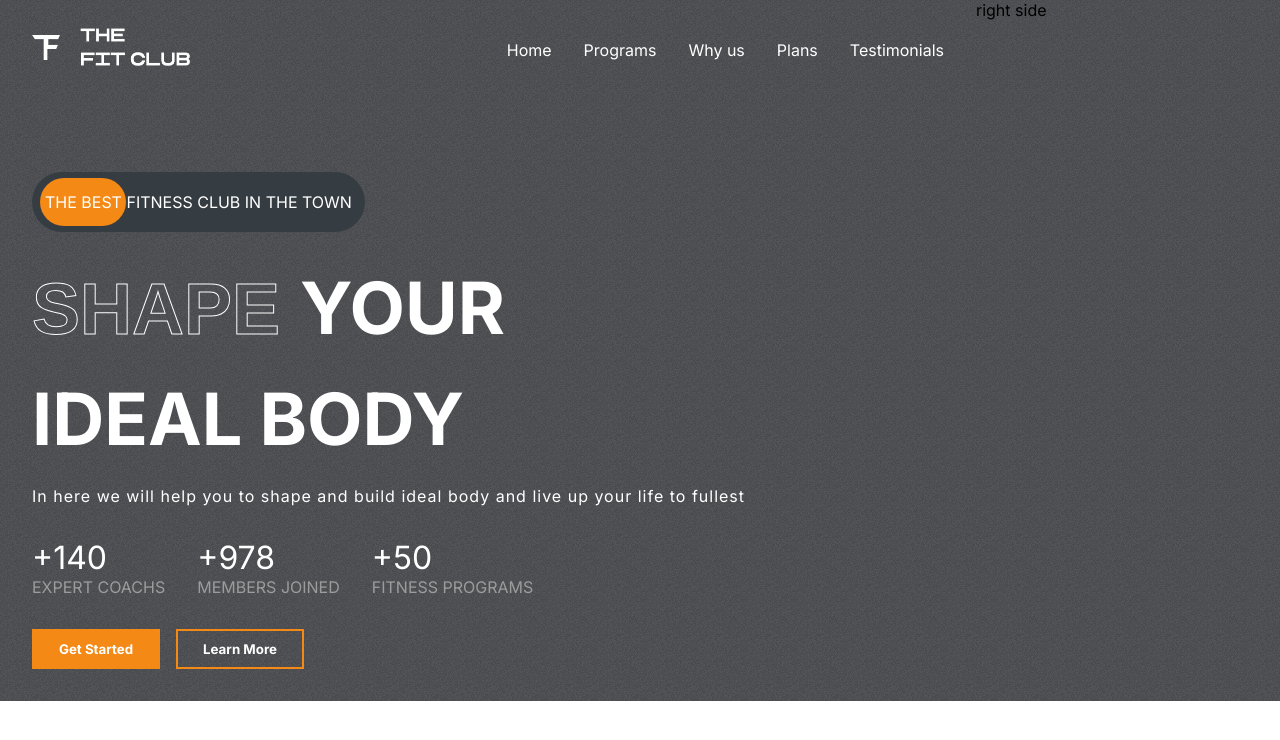
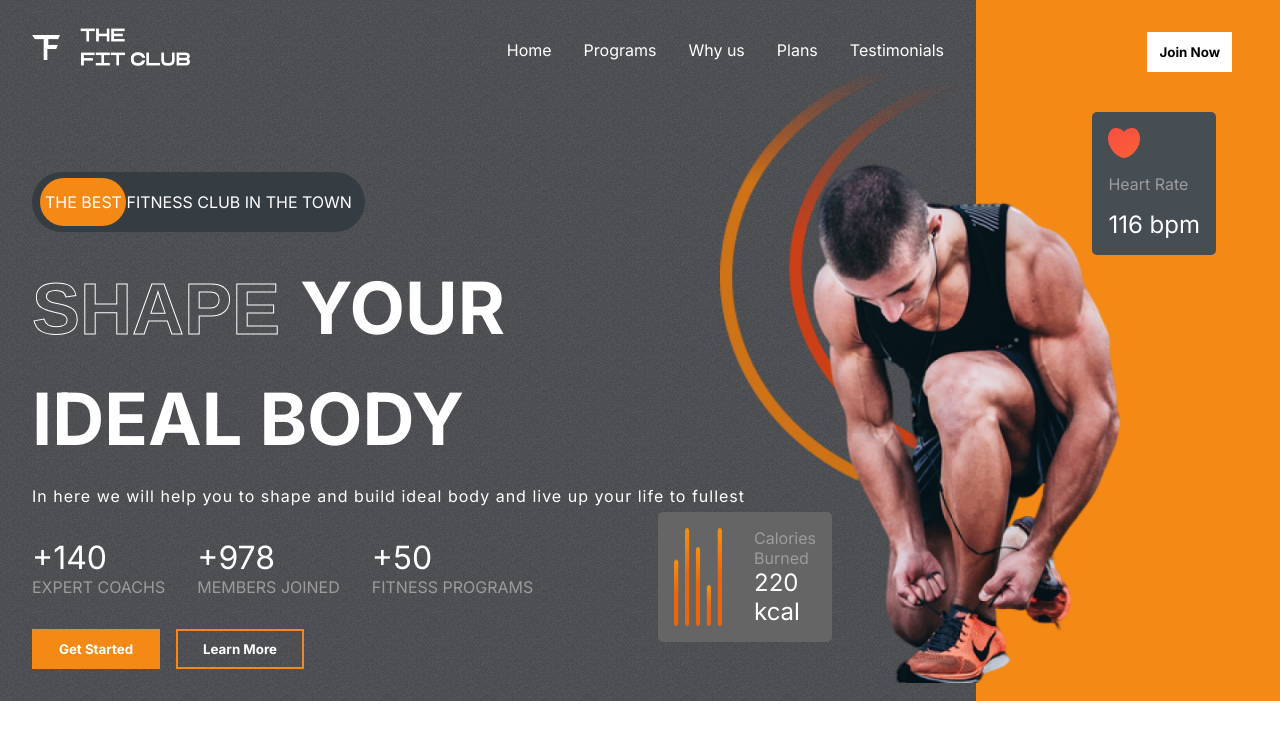
Before and after one commit to Hostlife22/fit-club, a React (Vite) app: page / in a window 1280 px wide. Shown: the top 740 px of the page. Built offline with nearby package versions, Linux system fonts and the light colour scheme.

Commit message:
feat: implemented thr Hero component

```diff
--- a/src/components/Button/Button.props.ts
+++ b/src/components/Button/Button.props.ts
@@ -3,5 +3,5 @@ import { ButtonHTMLAttributes, DetailedHTMLProps, ReactNode } from 'react';
 export interface IButtonProps
   extends DetailedHTMLProps<ButtonHTMLAttributes<HTMLButtonElement>, HTMLButtonElement> {
   children: ReactNode;
-  appearance: 'primary' | 'ghost';
+  appearance?: 'primary' | 'ghost';
 }
--- a/src/components/Hero/Hero.module.scss
+++ b/src/components/Hero/Hero.module.scss
@@ -91,6 +91,88 @@
   }
 
   .rightH {
+    position: relative;
     flex: 1;
+    background-color: $orange;
+
+    & > button {
+      position: absolute;
+      top: 2rem;
+      right: 3rem;
+      color: black;
+    }
+
+    .heartRate {
+      position: absolute;
+      top: 7rem;
+      right: 4rem;
+      display: flex;
+      flex-direction: column;
+      gap: 1rem;
+      align-items: start;
+      width: fit-content;
+      padding: 1rem;
+      background-color: $darkGrey;
+      border-radius: 5px;
+
+      & > img {
+        width: 2rem;
+      }
+
+      & > span:nth-child(2) {
+        color: $gray;
+      }
+
+      & > span:nth-child(3) {
+        color: white;
+        font-size: 1.5rem;
+      }
+    }
+
+    .heroImage {
+      position: absolute;
+      top: 10rem;
+      right: 8rem;
+      width: 23rem;
+    }
+
+    .heroImageBack {
+      position: absolute;
+      top: 4rem;
+      right: 20rem;
+      z-index: -1;
+      width: 15rem;
+    }
+
+    .calories {
+      position: absolute;
+      top: 32rem;
+      right: 28rem;
+      display: flex;
+      gap: 2rem;
+      width: fit-content;
+      padding: 1rem;
+      background-color: $caloryCard;
+      border-radius: 5px;
+
+      & > img {
+        width: 3rem;
+      }
+
+      & > div {
+        display: flex;
+        flex-direction: column;
+        justify-content: space-between;
+
+        & > :nth-child(1) {
+          color: $gray;
+        }
+
+        & > :nth-child(2) {
+          color: white;
+          font-size: 1.5rem;
+        }
+      }
+    }
   }
 }
--- a/src/components/Hero/Hero.tsx
+++ b/src/components/Hero/Hero.tsx
@@ -1,4 +1,8 @@
 import { Button, Header } from '..';
+import Calories from '../../assets/calories.png';
+import Heart from '../../assets/heart.png';
+import HeroImage from '../../assets/hero_image.png';
+import HeroImageBack from '../../assets/hero_image_back.png';
 import styles from './Hero.module.scss';
 import { IHeroProps } from './Hero.props';
 
@@ -49,7 +53,27 @@ function Hero(props: IHeroProps) {
           <Button appearance="ghost">Learn More</Button>
         </div>
       </div>
-      <div className={styles.rightH}>right side</div>
+
+      <div className={styles.rightH}>
+        <Button>Join Now</Button>
+
+        <div className={styles.heartRate}>
+          <img src={Heart} alt="heart" />
+          <span>Heart Rate</span>
+          <span>116 bpm</span>
+        </div>
+
+        <img src={HeroImage} alt="heroImage" className={styles.heroImage} />
+        <img src={HeroImageBack} alt="heroImage back" className={styles.heroImageBack} />
+
+        <div className={styles.calories}>
+          <img src={Calories} alt="calories" />
+          <div>
+            <span>Calories Burned</span>
+            <span>220 kcal</span>
+          </div>
+        </div>
+      </div>
     </div>
   );
 }
```
